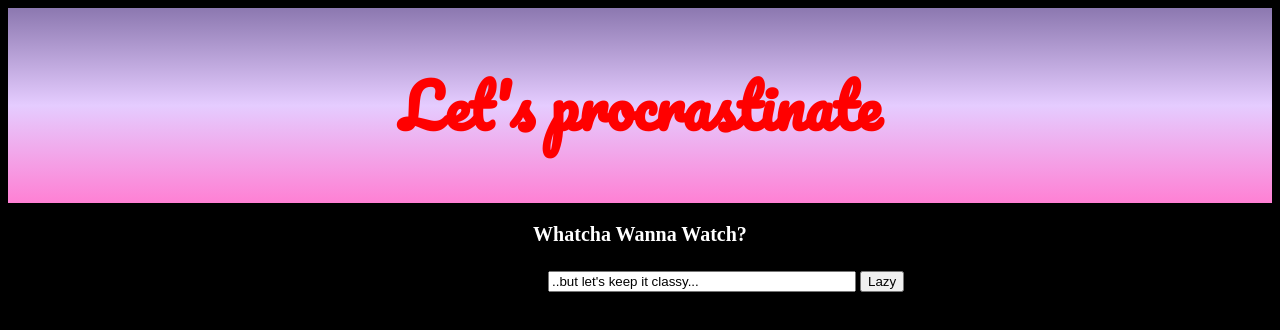
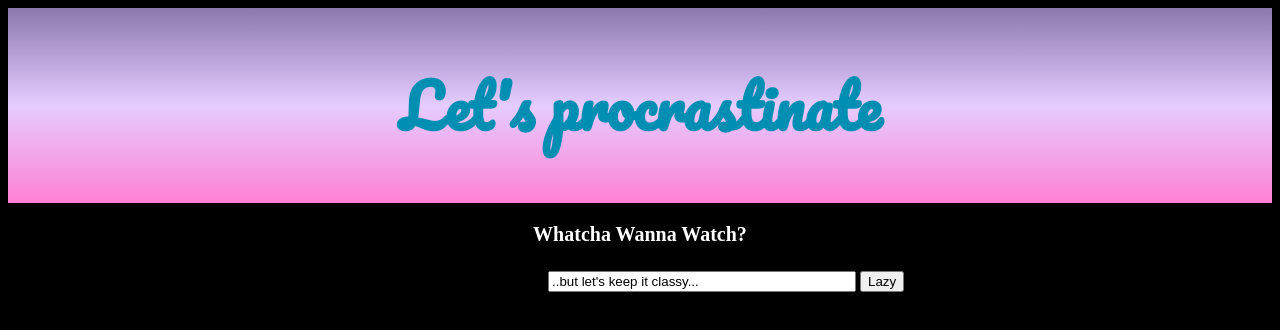
Before and after one commit to zbanalagay/Procrastination, a website: page jquery/index.html in a window 1280 px wide. In both pictures the pointer is over the element "Let's procrastinate". Drawn offline with nearby package versions, Linux system fonts and the light colour scheme.

Commit message:
changed style WIP

```diff
--- a/jquery/stylesheet.css
+++ b/jquery/stylesheet.css
@@ -18,7 +18,7 @@ body {
 }
 
 .top h1:hover{
-  color:red;
+  color:#008fb3;
 }
 
 h3{
```
